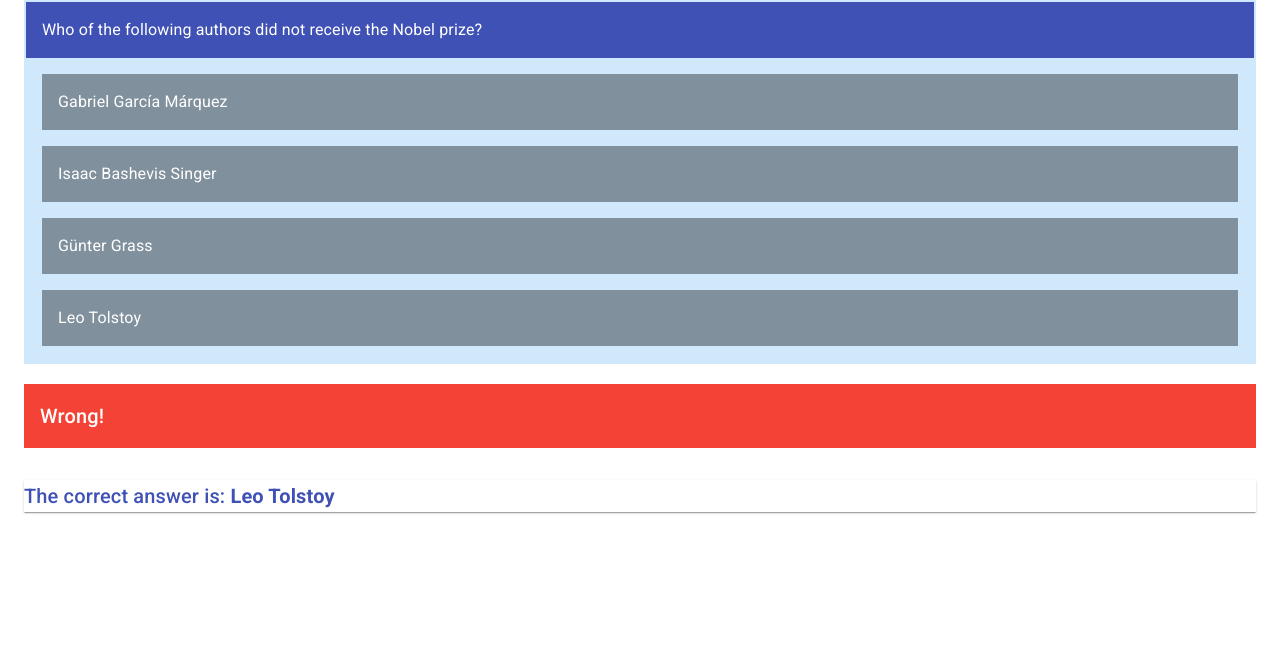
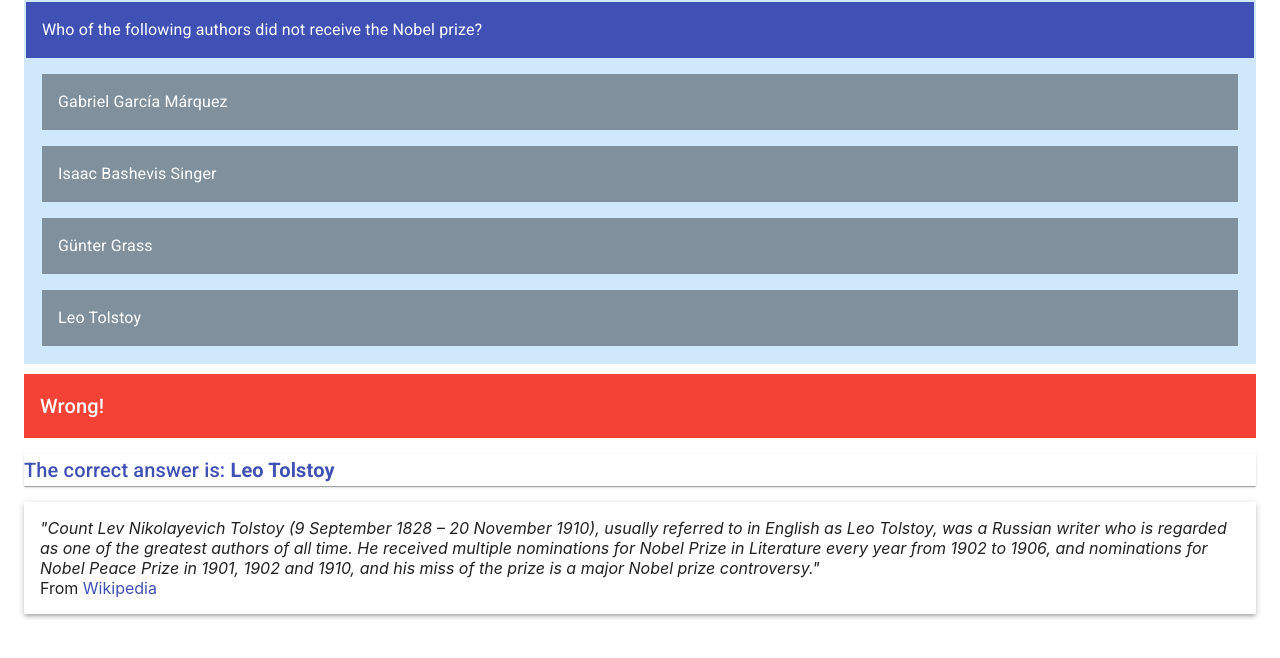
Before and after one commit to ItzikHendel/trivia, a Next.js app: page / in a window 1280 px wide. Both pictures are taken after a click on the element "Gabriel García Márquez". Shown: the top 658 px of the page. Built offline with nearby package versions, Linux system fonts and the light colour scheme.

Commit message:
Adding correct answer data

```diff
--- a/Components/Game.js
+++ b/Components/Game.js
@@ -6,14 +6,14 @@ import Result from './Result';
 
 export default function Game({ quizData }) {
     const [isAnswerCorrect, setIsAnswerCorrect] = useState(null);
-    const { question, answers } = quizData;
+    const { question, answers, quote, source, link } = quizData;
     const handleAnswerSelected = useCallback((answer) => {
         setIsAnswerCorrect(answer === answers[0]);
     }, []);
     return (
         <Container>
             <Quiz question={question} answers={answers} handleAnswerSelected={handleAnswerSelected} />
-            <Result isAnswerCorrect={isAnswerCorrect} correctAnswer={answers[0]} />
+            <Result isAnswerCorrect={isAnswerCorrect} correctAnswer={answers[0]} quote={quote} source={source} link={link} />
         </Container>
     );
 };
--- a/Components/Quiz.js
+++ b/Components/Quiz.js
@@ -2,12 +2,13 @@ import React from 'react';
 import Typography from '@material-ui/core/Typography';
 import Box from '@material-ui/core/Box';
 import { shuffle } from 'underscore';
+import { Button } from '@material-ui/core';
 
 const Quiz = React.memo(({ question, answers, handleAnswerSelected }) => {
     const answerRow = (answer) => <Box key={answer} bgcolor="text.disabled" color="background.paper" m={2} p={2} onClick={() => handleAnswerSelected(answer)}>{answer}</Box>;
 
     return (
-        <Typography component="div" style={{ backgroundColor: '#cfe8fc', padding: '2px' }}  >
+        <Typography component="div" style={{ backgroundColor: '#cfe8fc', padding: '2px', marginBottom: '10px'}}  >
             <Box bgcolor="primary.main" color="primary.contrastText" p={2}>{question}</Box>
             {shuffle(answers).map((answer) => answerRow(answer))}
         </Typography>
--- a/Components/Result.js
+++ b/Components/Result.js
@@ -1,20 +1,25 @@
 import Typography from '@material-ui/core/Typography';
 import Box from '@material-ui/core/Box';
+import Link from '@material-ui/core/Link';
 
-export default function Result({ isAnswerCorrect, correctAnswer }) {
+export default function Result({ isAnswerCorrect, correctAnswer, quote, source, link }) {
+    console.log(source);
+    console.log(link);
     if (isAnswerCorrect === null)
         return null;
-    const correctAnswerMsg = <Box bgcolor="success.main" color="success.contrastText" p={2}>Correct!</Box>;
+    const correctAnswerMsg = <Box bgcolor="success.main" color="success.contrastText" p={2} mb={2}>Correct!</Box>;
     const wrongAnswerMsg = (<>
-        <Box bgcolor="error.main" color="error.contrastText" p={2}>Wrong!</Box>
-        <br />
-        <Box color="primary.main" boxShadow={1}>The correct answer is: <b>{correctAnswer}</b></Box>
+        <Box bgcolor="error.main" color="error.contrastText" p={2} mb={2}>Wrong!</Box>
+        <Box color="primary.main" boxShadow={1} mb={2}>The correct answer is: <b>{correctAnswer}</b></Box>
     </>);
-    const resultMsg = isAnswerCorrect ? correctAnswerMsg : wrongAnswerMsg;
     return (
         <>
-            <br />
-            <Typography component="div" variant="h6" style={{ backgroundColor: '' }} > {resultMsg} </Typography>
+            <Typography component="div" variant="h6" style={{ backgroundColor: '' }} > {isAnswerCorrect ? correctAnswerMsg : wrongAnswerMsg} </Typography>
+            <Box color="text.primary" boxShadow={3} p={2}>
+                <i>"{quote}"</i>
+                <br/>
+                From <Link href={link} target="_blank">{source}</Link>
+            </Box>
         </>
     )
 }
```
